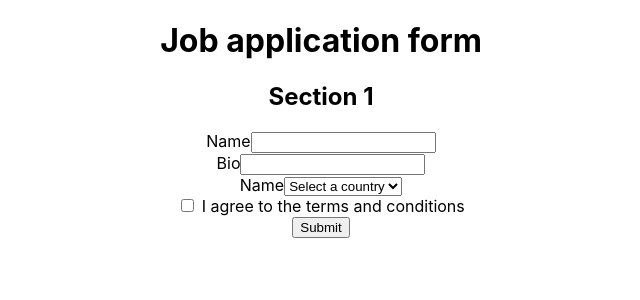
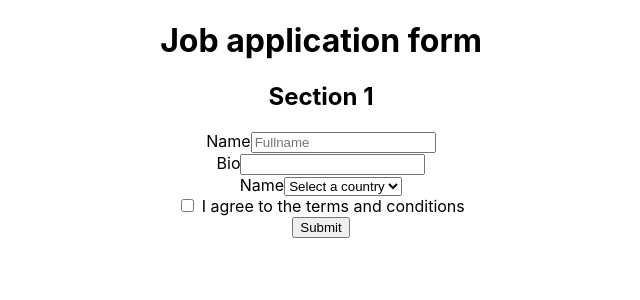
Before and after one commit to beatriztiosse/react-testing-library, a React (Create React App) app: page / in a window 1280 px wide. Shown: the top 300 px of the page, without its empty margins (319-959 px from the left). Built offline with nearby package versions, Linux system fonts and the light colour scheme.

Commit message:
using getByPlaceholderText query

```diff
--- a/src/components/application/application.tsx
+++ b/src/components/application/application.tsx
@@ -8,7 +8,7 @@ export const Application = () => {
       <form>
         <div>
           <label htmlFor="name">Name</label>
-          <input id="name" type="text" />
+          <input id="name" type="text" placeholder="Fullname" />
         </div>
         <div>
           <label htmlFor="bio">Bio</label>
```
Also changed, not shown: 1 other file (tests, documents, lock files or other folders).
